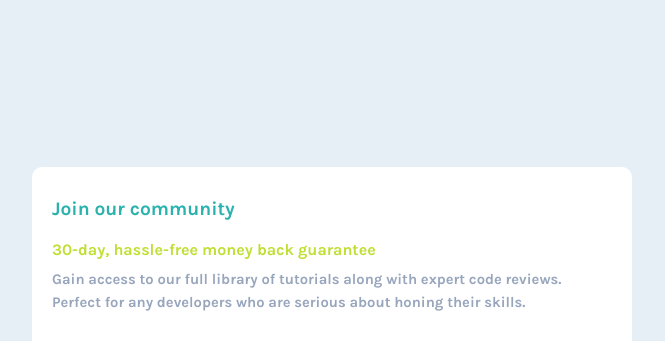
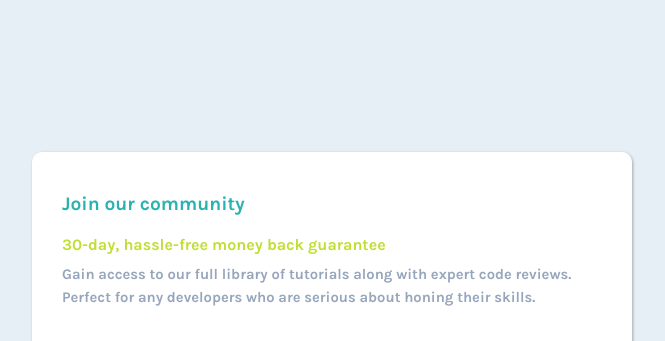
Before and after one commit to felipetn1989/single-price-grid-component-master, a plain HTML site: page index.html in a window 1280 px wide. Shown: the top 341 px of the page, without its empty margins (308-973 px from the left). Drawn offline with Linux system fonts and the light colour scheme.

Commit message:
first version

```diff
--- a/styles/style.css
+++ b/styles/style.css
@@ -42,6 +42,8 @@
     margin-bottom: 20px;
     border-radius: 10px;
     overflow: hidden;
+    box-shadow: 1px 1px 3px rgba(0, 0, 0, 0.295);
+    transition: all .5s;
 }
 
 .card .join,
@@ -178,6 +180,7 @@
         width: 50%;
     }
 
+    .card .join,
     .card .sub,
     .card .why {
         padding: 30px;
```
